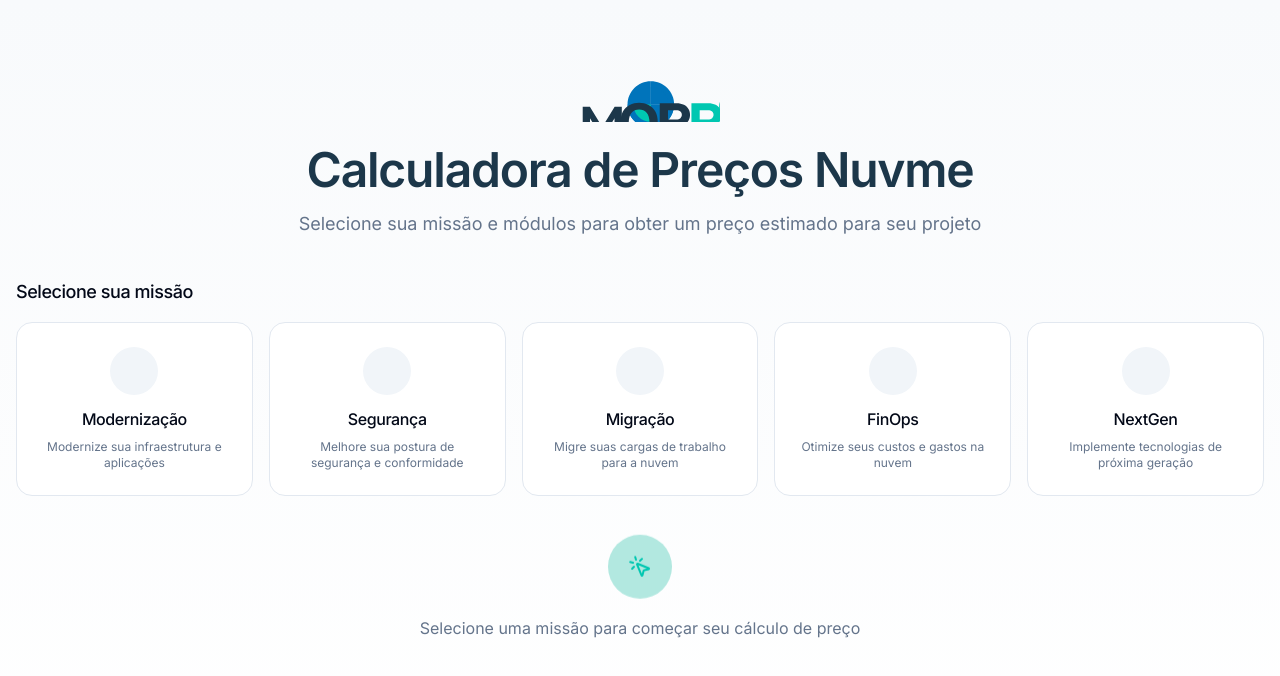
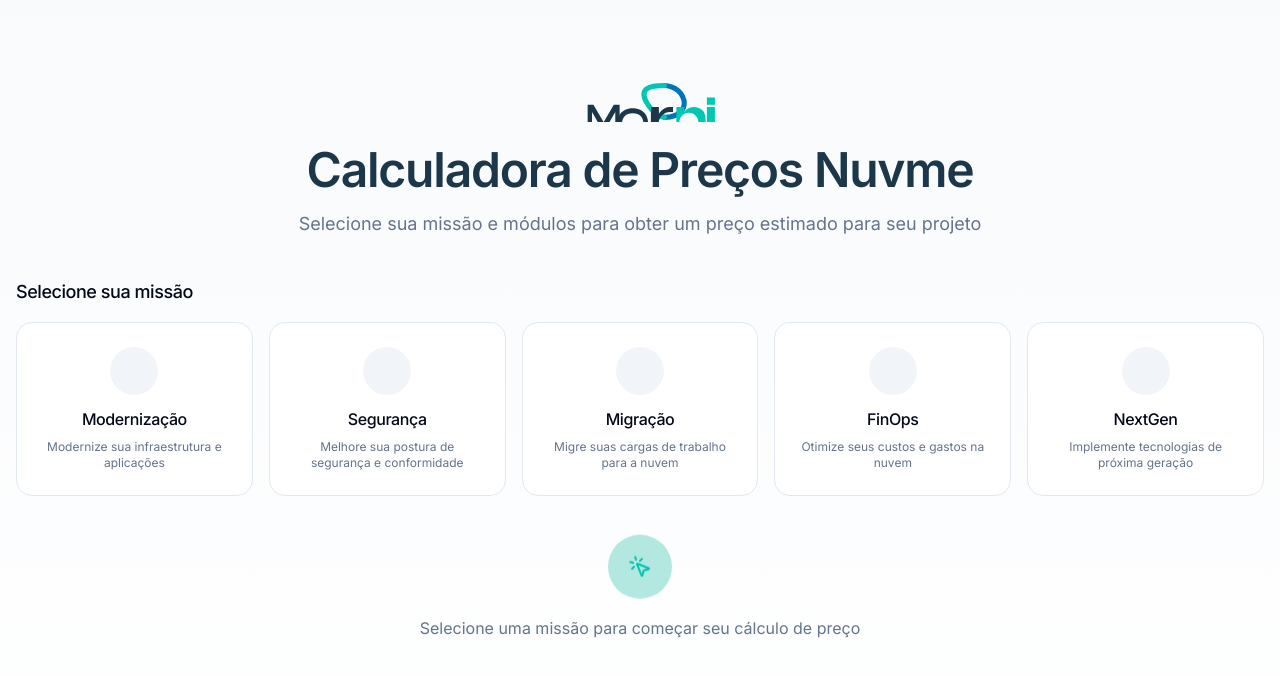
Before and after one commit to thomas-nuvme/nuvme-price-pioneer, a React (Vite) app: page / in a window 1280 px wide. Shown: the top 676 px of the page. Built offline with nearby package versions, Linux system fonts and the light colour scheme.

Commit message:
Update build with Nuvme assets
The build was failing. This commit includes the Nuvme logo and color scheme.

```diff
--- a/src/components/NuvmeLogo.tsx
+++ b/src/components/NuvmeLogo.tsx
@@ -13,48 +13,43 @@ const NuvmeLogo: React.FC<NuvmeLogoProps> = ({ className = "w-24 h-auto" }) => {
       fill="none"
       xmlns="http://www.w3.org/2000/svg"
     >
+      {/* Nuvem (Cloud) */}
       <path
-        d="M624.5 118.7C536.1 118.7 464.5 190.3 464.5 278.7C464.5 367.1 536.1 438.7 624.5 438.7C712.9 438.7 784.5 367.1 784.5 278.7H624.5V118.7Z"
-        fill="#0074BB"
+        d="M717.5 148C717.5 148 805.5 148 842.5 223C879.5 298 825.5 367 717.5 367"
+        stroke="#0074BB"
+        strokeWidth="35"
+        strokeLinecap="round"
+      />
+
+      {/* Seta (Arrow) */}
+      <path
+        d="M717.5 367C717.5 367 640.5 352 592.5 259C544.5 166 614.5 148 717.5 148"
+        stroke="#00C7B1"
+        strokeWidth="35"
+        strokeLinecap="round"
+      />
+
+      {/* Texto "nuv" */}
+      <path
+        d="M190 515V280H230L300 400L370 280H410V515H380V330L300 470L220 330V515H190Z"
+        fill="#1C374A"
       />
       <path
-        d="M784.5 278.7C784.5 190.3 712.9 118.7 624.5 118.7V278.7H784.5Z"
-        fill="#0074BB"
+        d="M500 515C480 515 462 511 446 503C430 495 417 483 408 467C399 451 394.5 432 394.5 410C394.5 388 399 369 408 353C417 337 430 325 446 317C462 309 480 305 500 305C520 305 538 309 554 317C570 325 583 337 592 353C601 369 605.5 388 605.5 410C605.5 432 601 451 592 467C583 483 570 495 554 503C538 511 520 515 500 515ZM500 485C515 485 528 481 539 473C550 465 558.5 453.5 564.5 438.5C570.5 423.5 573.5 408 573.5 410C573.5 388 567 370 554 357C541 344 526 338 500 338C474 338 459 344 446 357C433 370 426.5 388 426.5 410C426.5 432 433 450 446 463C459 476 474 485 500 485Z"
+        fill="#1C374A"
       />
       <path
-        d="M624.5 438.7C712.9 438.7 784.5 367.1 784.5 278.7H744.5C744.5 345.1 690.9 398.7 624.5 398.7V438.7Z"
-        fill="#0074BB"
+        d="M625 515V295H680V350C685 335 693 325 705 315C717 305 731 295 750 295H777V330H755C735 330 718 338 705 350C692 362 685 375 680 390V515H625Z"
+        fill="#1C374A"
       />
+
+      {/* Texto "me" */}
       <path
-        d="M624.5 438.7V398.7C558.1 398.7 504.5 345.1 504.5 278.7H464.5C464.5 367.1 536.1 438.7 624.5 438.7Z"
-        fill="#0074BB"
-      />
-      <path
-        d="M744.5 278.7H624.5V158.7C690.9 158.7 744.5 212.3 744.5 278.7Z"
-        fill="#0074BB"
-      />
-      <path
-        d="M624.5 278.7V398.7C558.1 398.7 504.5 345.1 504.5 278.7H624.5Z"
+        d="M836 460C846 475 861 485 886 485C911 485 926.5 475 936.5 460C946.5 445 952 435 952 410C952 385 946.5 375 936.5 360C926.5 345 911 335 886 335C861 335 846 345 836 360C826 375 820 385 820 410C820 435 826 445 836 460ZM800 295H855V330C868 310 888 295 919 295C944 295 965 305 981 319C997 333 1002 369 1002 410C1002 451 997 487 981 501C965 515 944 525 919 525C888 525 868 510 855 490V580H800V295Z"
         fill="#00C7B1"
       />
       <path
-        d="M156.1 537.8V293.4H205.3L290.5 433.4L375.7 293.4H424.9V537.8H374.9V373.4L290.5 510.2L206.1 373.4V537.8H156.1Z"
-        fill="#1C374A"
-      />
-      <path
-        d="M544 537.8C520.8 537.8 499.2 533 479.2 523.4C459.2 513.4 443.6 498.2 432.4 477.8C421.6 457.4 416.2 432.2 416.2 402.2C416.2 372.2 421.6 347 432.4 326.6C443.6 306.2 459.2 291 479.2 281.4C499.2 271.4 520.8 266.6 544 266.6C567.2 266.6 588.8 271.4 608.8 281.4C628.8 291 644.4 306.2 655.6 326.6C666.8 347 672.2 372.2 672.2 402.2C672.2 432.2 666.8 457.4 655.6 477.8C644.4 498.2 628.8 513.4 608.8 523.4C588.8 533 567.2 537.8 544 537.8ZM544 492.2C565.6 492.2 582.8 484.6 595.6 469.4C608.8 454.2 615.4 431.8 615.4 402.2C615.4 372.6 608.8 350.2 595.6 335C582.8 319.8 565.6 312.2 544 312.2C522.4 312.2 505.2 319.8 492 335C479.2 350.2 472.6 372.6 472.6 402.2C472.6 431.8 479.2 454.2 492 469.4C505.2 484.6 522.4 492.2 544 492.2Z"
-        fill="#1C374A"
-      />
-      <path
-        d="M685.7 537.8V269.4H800.5C821.3 269.4 838.5 273 852.1 280.2C865.7 287 876.1 296.6 883.3 309C890.5 321 894.1 334.6 894.1 349.8C894.1 365 890.5 378.6 883.3 390.6C876.1 402.6 865.7 412.2 852.1 419.4C838.5 426.2 821.3 429.8 800.5 429.8H742.5V537.8H685.7ZM742.5 381.8H798.1C811.7 381.8 821.7 378.6 828.1 372.2C834.5 365.4 837.7 358.2 837.7 349.8C837.7 341.4 834.5 333.8 828.1 327.4C821.7 321 811.7 317.8 798.1 317.8H742.5V381.8Z"
-        fill="#1C374A"
-      />
-      <path
-        d="M903.7 537.8V269.4H1018.5C1039.3 269.4 1056.5 273 1070.1 280.2C1083.7 287 1094.1 296.6 1101.3 309C1108.5 321 1112.1 334.6 1112.1 349.8C1112.1 365 1108.5 378.6 1101.3 390.6C1094.1 402.6 1083.7 412.2 1070.1 419.4C1056.5 426.2 1039.3 429.8 1018.5 429.8H960.5V537.8H903.7ZM960.5 381.8H1016.1C1029.7 381.8 1039.7 378.6 1046.1 372.2C1052.5 365.4 1055.7 358.2 1055.7 349.8C1055.7 341.4 1052.5 333.8 1046.1 327.4C1039.7 321 1029.7 317.8 1016.1 317.8H960.5V381.8Z"
-        fill="#00C7B1"
-      />
-      <path
-        d="M1209.9 542.6C1186.7 542.6 1165.9 538.2 1147.5 529.4C1129.1 520.6 1114.7 508.6 1104.3 493.4C1094.3 478.2 1088.7 461 1087.5 441.8H1147.5C1149.1 457 1154.7 469 1164.3 477.8C1174.3 486.6 1188.7 491 1207.5 491C1225.5 491 1239.1 486.6 1248.3 477.8C1257.5 469 1262.3 457.4 1262.3 443C1262.3 431.4 1259.1 422.2 1252.7 415.4C1246.3 408.6 1238.3 403.4 1228.7 400.2C1219.1 396.6 1206.3 392.6 1190.3 388.2C1169.5 382.2 1152.7 376.2 1139.9 370.2C1127.1 364.2 1116.3 355 1107.5 342.6C1098.7 330.2 1094.3 313.8 1094.3 293.4C1094.3 275 1098.7 258.6 1107.5 244.2C1116.3 229.4 1129.1 217.8 1145.9 209.4C1162.7 201 1182.3 196.6 1204.7 196.6C1238.3 196.6 1265.5 205.8 1286.3 224.2C1307.1 242.6 1318.7 267.4 1321.1 298.6H1259.5C1258.3 284.6 1252.7 273.4 1242.7 265C1232.7 256.2 1219.1 251.8 1201.9 251.8C1186.3 251.8 1174.3 255.8 1165.9 263.8C1157.5 271.8 1153.5 283 1153.5 297.4C1153.5 308.2 1156.7 317 1162.7 323.4C1168.7 329.8 1176.3 334.6 1185.5 338.2C1195.1 341.4 1207.9 345.4 1223.9 350.2C1244.7 356.2 1261.1 362.2 1273.5 368.2C1286.3 373.8 1297.1 382.6 1305.9 394.6C1314.7 406.2 1319.1 422.2 1319.1 442.6C1319.1 459 1314.7 474.6 1305.9 489.4C1297.1 504.2 1284.3 516.2 1267.5 525.4C1250.7 536.6 1231.9 542.6 1209.9 542.6Z"
+        d="M1010 515V295H1065V515H1010ZM1010 280V230H1065V280H1010Z"
         fill="#00C7B1"
       />
     </svg>
--- a/tailwind.config.ts
+++ b/tailwind.config.ts
@@ -64,7 +64,7 @@ export default {
 					ring: 'hsl(var(--sidebar-ring))'
 				},
 				nuvme: {
-					// Adicionadas as cores exatas do logotipo da Nuvme
+					// Cores exatas do logotipo da Nuvme conforme as referências Pantone
 					teal: '#00C7B1',         // Verde Teal - PANTONE 3265 C
 					blue: '#0074BB',         // Azul - PANTONE 660 C
 					dark: '#1C374A',         // Azul escuro - PANTONE 7546 C
```
